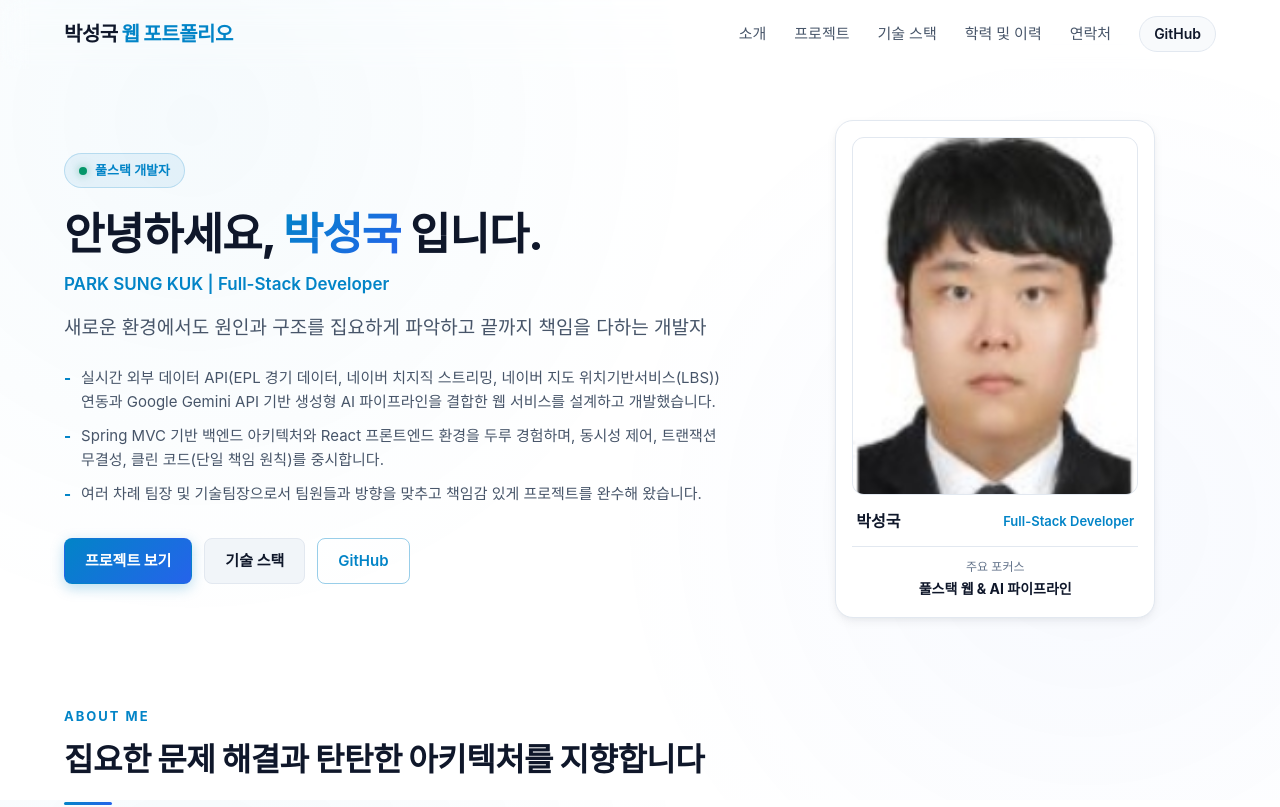
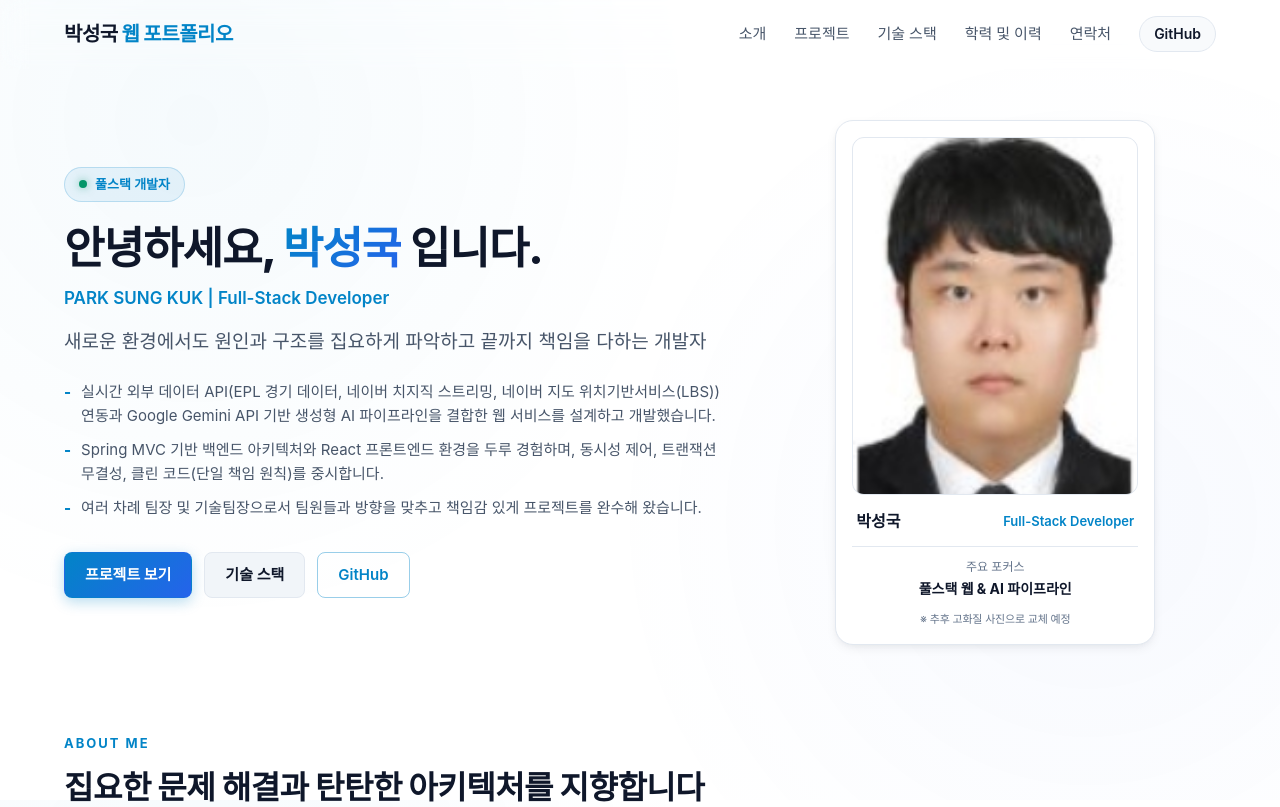
Before and after one commit to PSK6262/Portfolio_20261008, a React (Vite) app in the folder portfolio20261008/: page / in a window 1280 px wide. Shown: the top 807 px of the page. Built offline with nearby package versions, Linux system fonts and the light colour scheme; a web font is replaced by a local one.

Commit message:
fix: 프로필 사진 하단 안내 문구를 '※ 추후 고화질 사진으로 교체 예정'으로 변경

```diff
--- a/portfolio20261008/src/components/Hero.jsx
+++ b/portfolio20261008/src/components/Hero.jsx
@@ -87,6 +87,13 @@ export default function Hero() {
                 <span className="status-value text-accent">풀스택 웹 & AI 파이프라인</span>
               </div>
             </div>
+
+            {/* Photo Notice */}
+            {profileData.photoNotice && (
+              <p className="photo-notice-text">
+                {profileData.photoNotice}
+              </p>
+            )}
           </div>
         </div>
       </div>
--- a/portfolio20261008/src/data/portfolioData.js
+++ b/portfolio20261008/src/data/portfolioData.js
@@ -27,10 +27,11 @@ export const profileData = {
     "여러 차례 팀장 및 기술팀장으로서 팀원들과 방향을 맞추고 책임감 있게 프로젝트를 완수해 왔습니다."
   ],
   profileImage: "/images/profile.png",
+  photoNotice: "※ 추후 고화질 사진으로 교체 예정",
   photoPlaceholder: {
     title: "프로필 사진",
     subtitle: "박성국 (Full-Stack Developer)",
-    hint: "추후 고화질 사진 파일로 언제든 교체 가능합니다."
+    hint: "※ 추후 고화질 사진으로 교체 예정"
   },
   contact: {
     email: "Societe62@gmail.com",
--- a/portfolio20261008/src/index.css
+++ b/portfolio20261008/src/index.css
@@ -477,6 +477,14 @@ a {
   background: var(--border-color);
 }
 
+.photo-notice-text {
+  font-size: 11px;
+  color: var(--text-dim);
+  text-align: center;
+  margin-top: 10px;
+  letter-spacing: -0.2px;
+}
+
 /* ==========================================================================
    Section Common
    ========================================================================== */
```
